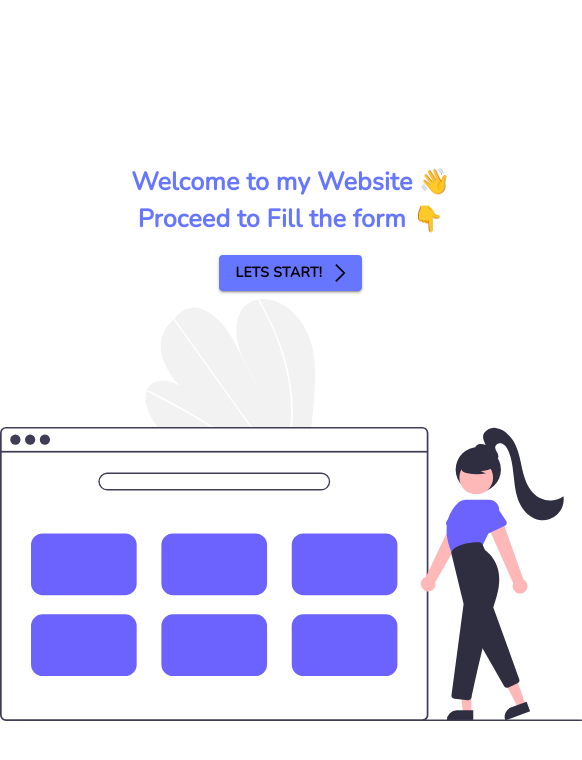
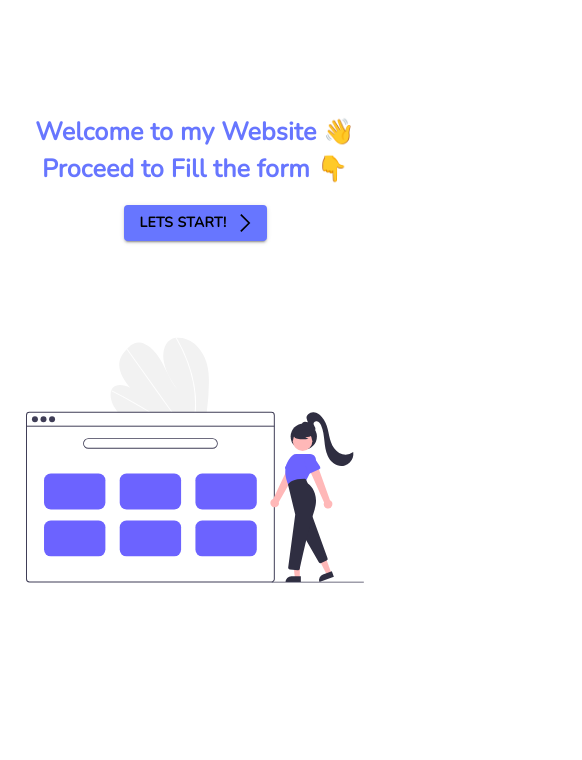
Before and after one commit to sanikaardekar/FastjobsTask, a React (Create React App) app: page / in a window 390 px wide. Shown: the top 760 px of the page, 582 px wide, since content can reach past the window. Built offline with nearby package versions, Linux system fonts and the light colour scheme.

Commit message:
landing page made responsive

```diff
--- a/src/App.css
+++ b/src/App.css
@@ -32,7 +32,9 @@ img {
     /* background-position: 50% 50%; */
     overflow: hidden
 }
-.ending-root{
+
+.ending-root,
+.landing-root {
     display: flex;
     flex-direction: column !important;
     justify-content: center;
@@ -40,13 +42,14 @@ img {
     height: 100vh;
     width: 100vw;
 }
+
 .page {
     height: 100vh !important;
     width: 100vw !important;
     background-color: white;
     display: flex;
     flex-direction: column !important;
-    justify-content: center;
+    justify-content: center !important;
     align-items: center;
     font-size: 25px;
     font-weight: 600;
@@ -93,6 +96,18 @@ img {
     .hello {
         display: none;
     }
+
+    .landing-root {
+        display: flex;
+        flex-direction: column !important;
+        justify-content: center;
+        align-items: center;
+
+    }
+    .landing{
+        width:40vh;
+        margin-bottom: 100px;
+    }
 }
 
 @media screen and (min-width: 768px) and (max-width: 1080px) {
--- a/src/screens/LandingPage.js
+++ b/src/screens/LandingPage.js
@@ -7,7 +7,7 @@ import { Link } from 'react-router-dom';
 export default function LandingPage() {
     return (<>
         <Grid container className="page">
-
+            <div className="landing-root">
                 <Typography fontSize="25px" fontFamily="Nunito" fontWeight="700" color="#6776FF" marginTop="50px">
                     Welcome to my Website 👋
                 </Typography>
@@ -15,7 +15,7 @@ export default function LandingPage() {
                 <Typography fontSize="25px" fontFamily="Nunito" fontWeight="700" color="#6776FF">
                     Proceed to Fill the form 👇
                 </Typography>
-            <Link to="/page1" style={{textDecoration:"none"}}>
+                <Link to="/page1" style={{ textDecoration: "none" }}>
                     <Button
                         type="submit"
                         size="medium"
@@ -27,9 +27,9 @@ export default function LandingPage() {
                     </Button>
                 </Link>
                 <Grid item sm={6} md={8} className="">
-                <img style={{ height: "50vh" }} src={Landing} alt="hello" />
+                    <img style={{ height: "50vh" }} className="landing" src={Landing} alt="hello" />
                 </Grid>
-
+            </div>
         </Grid>
     </>);
 }
```
Lines whose indentation alone changed are shown as unchanged.
